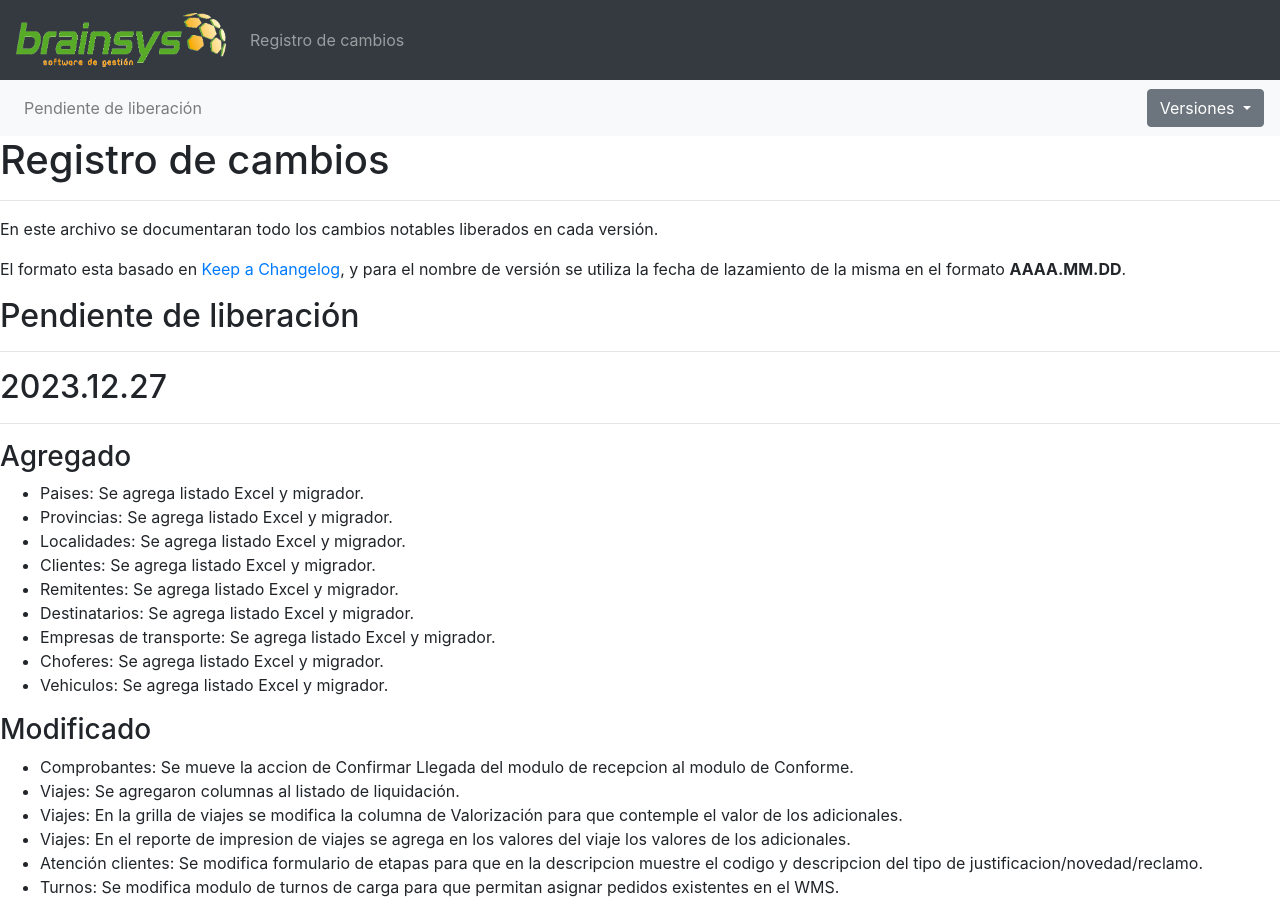
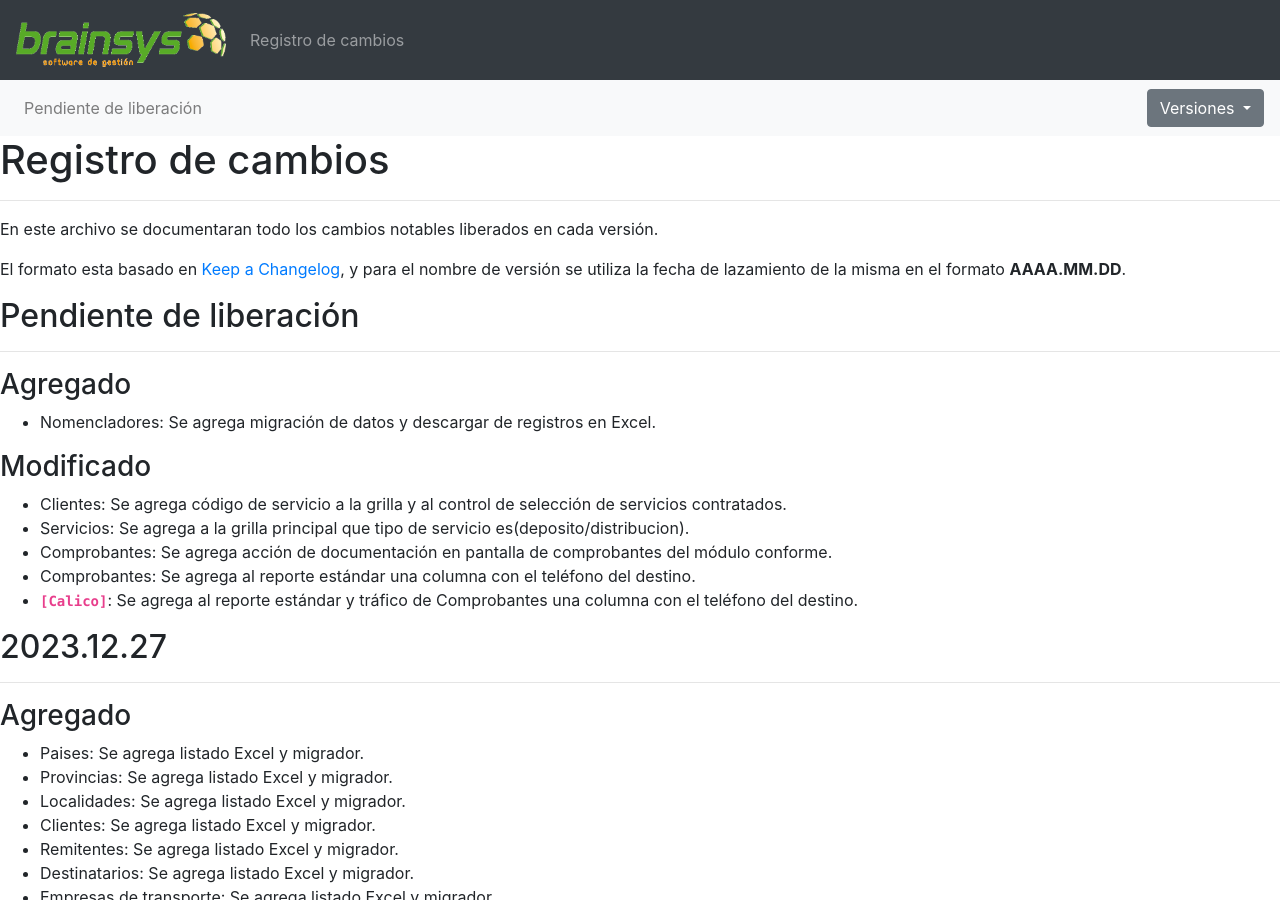
Before and after one commit to brainsys-arsaad/versionado, a Jekyll site: the page built from registro-cambios.markdown, in a window 1280 px wide and 900 px high. Built offline with Jekyll 4.4.1, drawn with Linux system fonts in a browser that asks for light colours.

Commit message:
Update registro-cambios.markdown

```diff
--- a/registro-cambios.markdown
+++ b/registro-cambios.markdown
@@ -101,6 +101,16 @@ El formato esta basado en [Keep a Changelog](https://keepachangelog.com/es-ES/1.
 
 ## Pendiente de liberación
 ---
+
+### Agregado
+- Nomencladores: Se agrega migración de datos y descargar de registros en Excel.
+
+### Modificado
+- Clientes: Se agrega código de servicio a la grilla y al control de selección de servicios contratados.
+- Servicios: Se agrega a la grilla principal que tipo de servicio es(deposito/distribucion).
+- Comprobantes: Se agrega acción de documentación en pantalla de comprobantes del módulo conforme.
+- Comprobantes: Se agrega al reporte estándar una columna con el teléfono del destino.
+- **`[Calico]`**: Se agrega al reporte estándar y tráfico de Comprobantes una columna con el teléfono del destino.
 
 ## 2023.12.27
 ---
```
